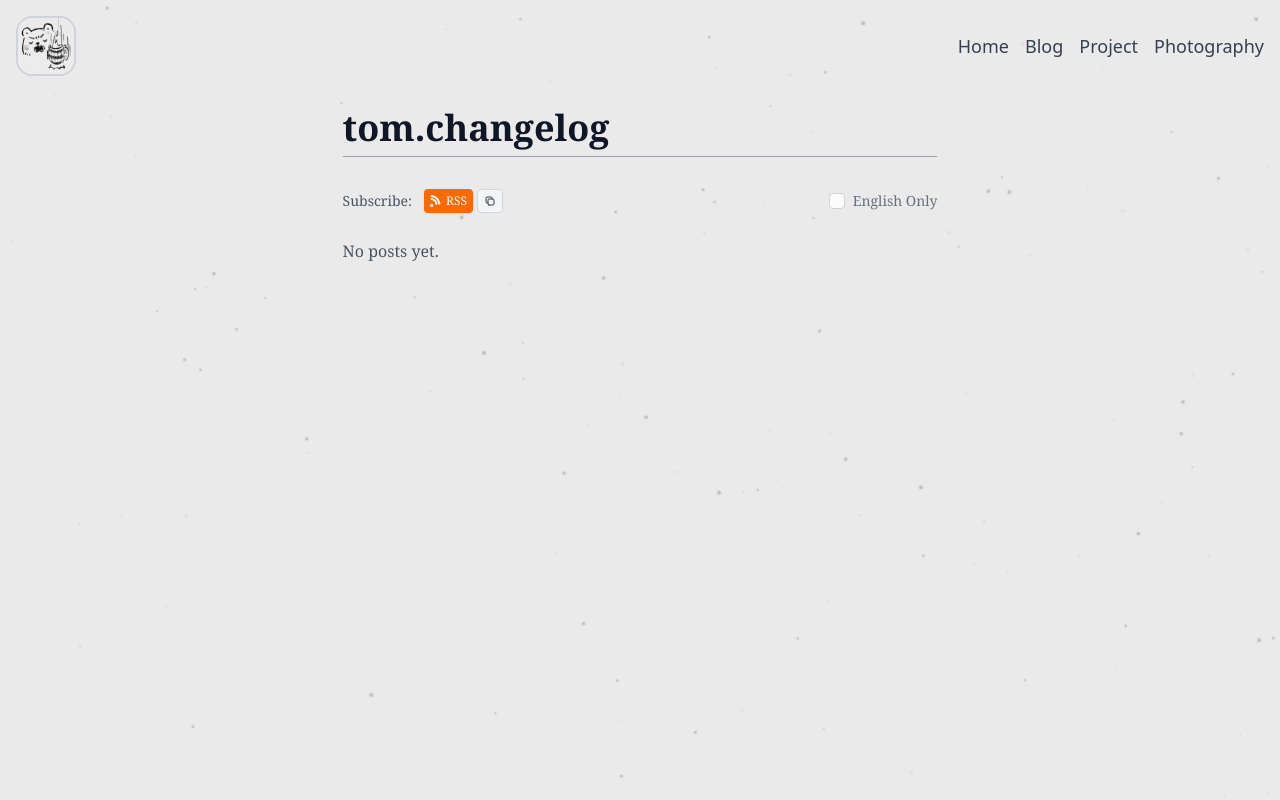
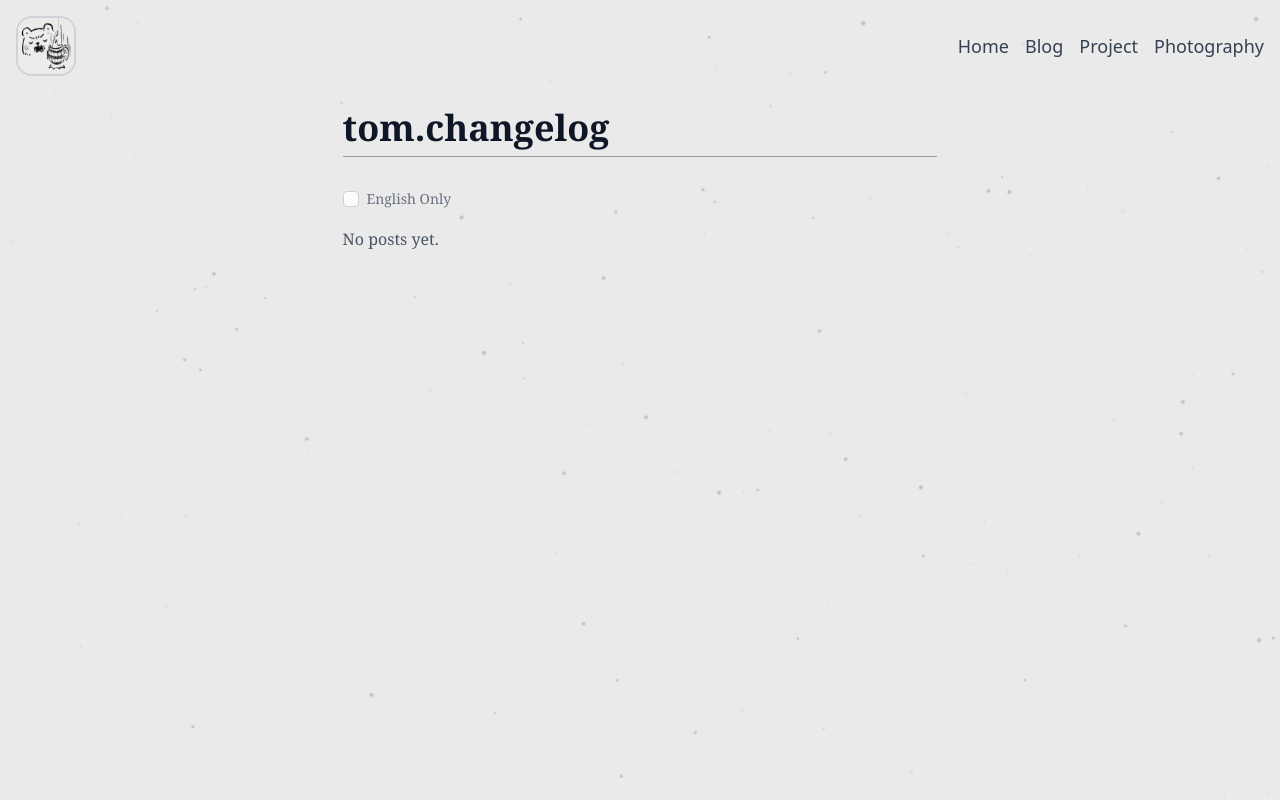
Before and after one commit to Tomlord1122/tomlord.io, a SvelteKit app: page /blog in a window 1280 px wide. Built offline with nearby package versions, Linux system fonts and the light colour scheme.

Commit message:
recovery to the old version

```diff
--- a/src/lib/components/RSSButton.svelte
+++ /dev/null
@@ -1,58 +0,0 @@
-<script>
-  let showTooltip = false;
-
-  function copyRSSLink() {
-    const rssUrl = `${window.location.origin}/rss.xml`;
-    navigator.clipboard.writeText(rssUrl).then(() => {
-      showTooltip = true;
-      setTimeout(() => {
-        showTooltip = false;
-      }, 2000);
-    });
-  }
-</script>
-
-<div class="relative inline-block">
-  <div class="flex gap-1">
-    <!-- RSS Feed Button -->
-    <a
-      href="/rss.xml"
-      target="_blank"
-      class="inline-flex items-center gap-1 px-1.5 py-1 bg-orange-500 hover:bg-orange-600 text-white rounded text-xs font-medium"
-      title="Subscribe to RSS Feed"
-    >
-      <!-- RSS Icon -->
-      <svg class="w-3 h-3" fill="currentColor" viewBox="0 0 24 24">
-        <path d="M6.503 20.752c0 1.794-1.456 3.248-3.251 3.248S0 22.546 0 20.752s1.456-3.248 3.252-3.248 3.251 1.454 3.251 3.248zM1.677 6.082v4.15c5.054 0 9.144 4.098 9.144 9.146h4.151c0-7.378-5.979-13.296-13.295-13.296zM1.677.001v4.15C9.906 4.151 16.563 10.799 16.563 19.002H20.714C20.714 8.955 11.718.001 1.677.001z"/>
-      </svg>
-      RSS
-    </a>
-
-    <!-- Copy RSS Link Button -->
-    <button
-      onclick={copyRSSLink}
-      class="inline-flex items-center px-1.5 py-1 bg-gray-100 hover:bg-gray-200 text-gray-700 rounded text-xs font-medium border border-gray-300"
-      title="Copy RSS URL"
-    >
-      <!-- Copy Icon -->
-      <svg class="w-3 h-3" fill="none" stroke="currentColor" viewBox="0 0 24 24">
-        <path stroke-linecap="round" stroke-linejoin="round" stroke-width="2" d="M8 16H6a2 2 0 01-2-2V6a2 2 0 012-2h8a2 2 0 012 2v2m-6 12h8a2 2 0 002-2v-8a2 2 0 00-2-2h-8a2 2 0 00-2 2v8a2 2 0 002 2z"/>
-      </svg>
-    </button>
-  </div>
-
-  <!-- Tooltip -->
-  {#if showTooltip}
-    <div class="absolute top-full left-1/2 transform -translate-x-1/2 mt-2 px-3 py-2 bg-gray-800 text-white text-xs rounded-lg shadow-lg z-10">
-      RSS URL copied to clipboard!
-      <div class="absolute -top-1 left-1/2 transform -translate-x-1/2 w-2 h-2 bg-gray-800 rotate-45"></div>
-    </div>
-  {/if}
-</div>
-
-<style>
-  /* Custom styles for the RSS button component */
-  .inline-flex {
-    display: inline-flex;
-  }
-</style>
--- a/src/routes/+layout.svelte
+++ b/src/routes/+layout.svelte
@@ -8,11 +8,6 @@
 	injectAnalytics({ mode: dev ? 'development' : 'production' });
 
 </script>
-
-<svelte:head>
-	<!-- RSS Feed Auto-Discovery -->
-	<link rel="alternate" type="application/rss+xml" title="Tom's Blog RSS Feed" href="/rss.xml" />
-</svelte:head>
 
 <InteractiveBackground />
 <div class="min-h-screen bg-[#EDEDED] flex flex-col font-sans">
--- a/src/routes/blog/+page.svelte
+++ b/src/routes/blog/+page.svelte
@@ -1,7 +1,6 @@
 <script lang="ts">
 	import { fly } from 'svelte/transition';
 	import NewPostModal from '$lib/components/NewPostModal.svelte';
-	import RSSButton from '$lib/components/RSSButton.svelte';
 	import { browser } from '$app/environment';
 
 	// Props are now received using $props() in Svelte 5
@@ -117,7 +116,7 @@
 <div class="prose prose-sm sm:prose-base mx-auto">
 
 	<h1
-		class="page-title mb-4">
+		class="page-title mb-0">
 		{#if isDev}
 			<button
 			onclick={openCreatePostModal}
@@ -132,17 +131,8 @@
 
 	</h1>
 
-	<!-- Blog Controls: RSS and Language Filter -->
-	<div class="mb-6 not-prose font-serif">
-		<div class="flex flex-col sm:flex-row gap-4 sm:gap-6 items-start sm:items-center justify-between">
-			<!-- RSS Subscribe Section -->
-			<div class="flex items-center gap-3">
-				<span class="text-sm text-gray-600">Subscribe:</span>
-				<RSSButton />
-			</div>
-
-			<!-- Language Filter -->
-			<div class="flex gap-2">
+	<div class="mb-4 not-prose font-serif">
+		<div class="flex gap-2 mb-4">
 			<label class="flex items-center gap-2 cursor-pointer">
 				<input
 					type="checkbox"
@@ -152,7 +142,6 @@
 				/>
 				<span class="text-sm text-gray-500">English Only</span>
 			</label>
-			</div>
 		</div>
 	</div>
 
--- a/src/routes/rss.xml/+server.ts
+++ /dev/null
@@ -1,70 +0,0 @@
-import type { RequestHandler } from './$types.js';
-import type { PostMetadata } from '$lib/types/types.js';
-
-export const GET: RequestHandler = async () => {
-  const posts: PostMetadata[] = [];
-
-  // Reuse your existing post loading logic
-  const postModules = import.meta.glob('/src/markdown/posts/**/*.svx', {
-    eager: true,
-  });
-
-  for (const postPath in postModules) {
-    const file = postModules[postPath];
-    if (file && typeof file === 'object' && 'metadata' in file) {
-      const metadata = file.metadata as PostMetadata;
-      if (metadata.slug && metadata.title && metadata.date) {
-        posts.push({
-          title: metadata.title,
-          date: metadata.date,
-          slug: metadata.slug,
-          description: metadata.description || '',
-          tags: metadata.tags || [],
-          lang: metadata.lang,
-        });
-      }
-    }
-  }
-
-  // Sort posts by date (newest first)
-  posts.sort((a, b) => new Date(b.date).getTime() - new Date(a.date).getTime());
-
-  const xml = generateRSSFeed(posts);
-
-  return new Response(xml, {
-    headers: {
-      'Content-Type': 'application/xml',
-      'Cache-Control': 'max-age=3600' // Cache for 1 hour
-    }
-  });
-};
-
-function generateRSSFeed(posts: PostMetadata[]): string {
-  const siteUrl = 'https://tomlord.io'; // Update this to your actual domain
-  const rssItems = posts.map(post => `
-    <item>
-      <title><![CDATA[${post.title}]]></title>
-      <link>${siteUrl}/blog/${post.slug}</link>
-      <guid isPermaLink="true">${siteUrl}/blog/${post.slug}</guid>
-      <description><![CDATA[${post.description || post.title}]]></description>
-      <pubDate>${new Date(post.date).toUTCString()}</pubDate>
-      ${post.tags.map(tag => `<category>${tag}</category>`).join('')}
-      <language>${post.lang || 'zh-tw'}</language>
-    </item>
-  `).join('');
-
-  return `<?xml version="1.0" encoding="UTF-8"?>
-<rss version="2.0" xmlns:atom="http://www.w3.org/2005/Atom">
-  <channel>
-    <title>Tomlord's Blog</title>
-    <description>Personal blog and learning journey</description>
-    <link>${siteUrl}</link>
-    <atom:link href="${siteUrl}/rss.xml" rel="self" type="application/rss+xml"/>
-    <language>zh-tw</language>
-    <lastBuildDate>${new Date().toUTCString()}</lastBuildDate>
-    <managingEditor>r12944044@csie.ntu.edu.tw (Tomlord)</managingEditor>
-    <webMaster>r12944044@csie.ntu.edu.tw (Tomlord)</webMaster>
-    ${rssItems}
-  </channel>
-</rss>`;
-}
```
Also changed, not shown: 1 other file (tests, documents, lock files or other folders). Lines whose indentation alone changed are shown as unchanged.
